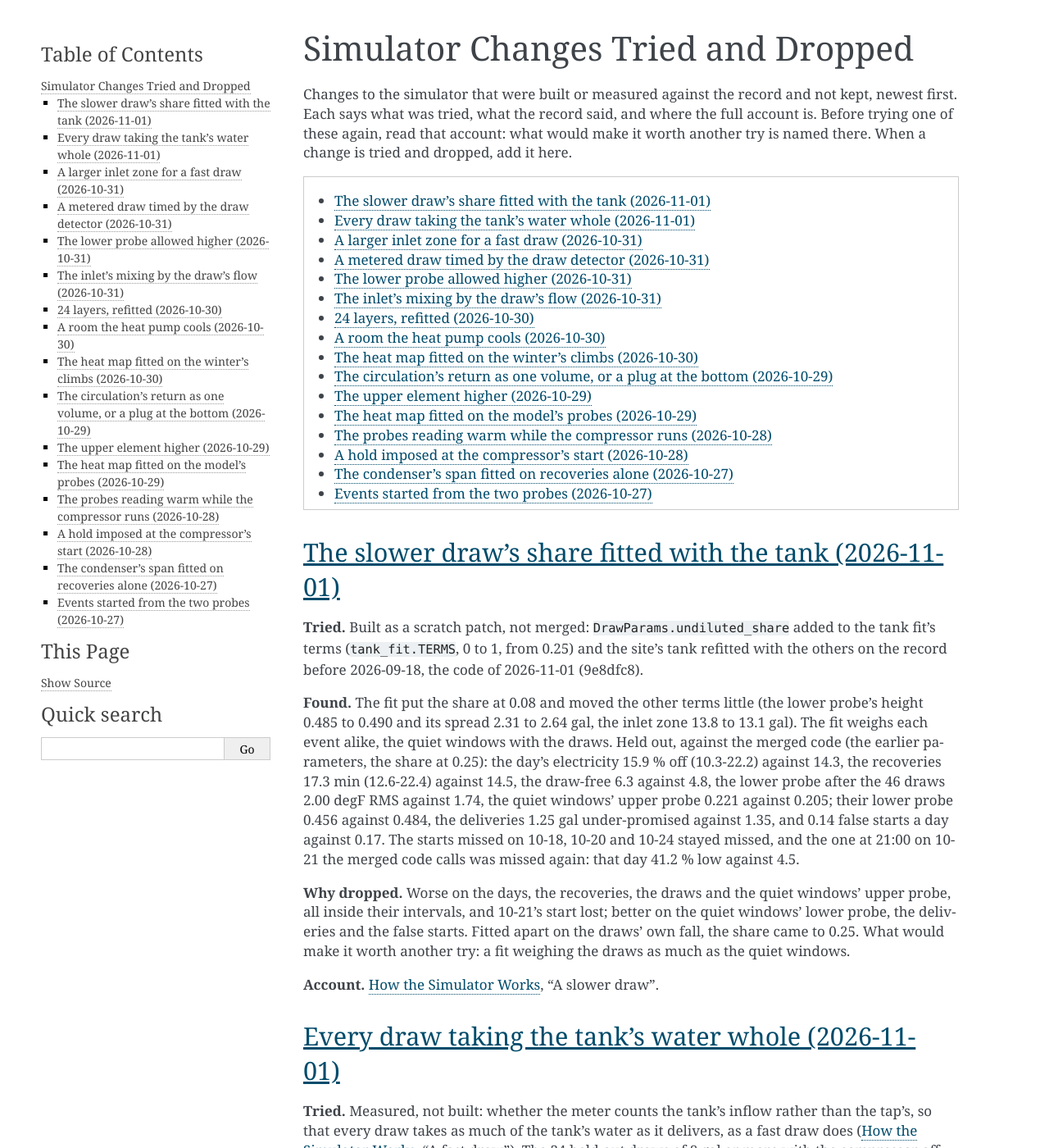
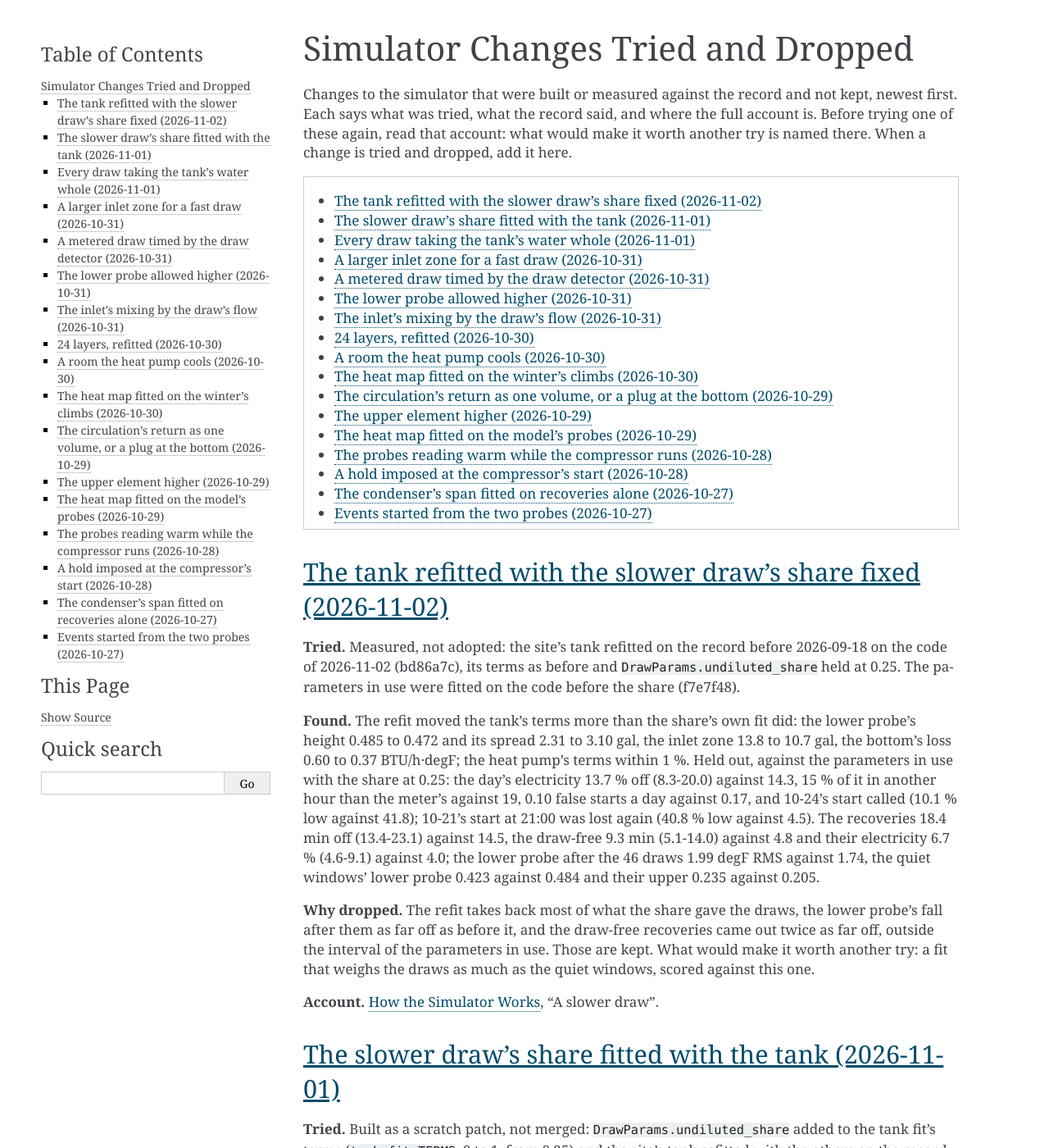
Before and after one commit to eman/nwp500-python, a Sphinx documentation site: the page built from docs/explanation/simulator-tried.rst, in a window 1280 px wide and 1400 px high. Shown: the whole window at 82% size. Built offline with Sphinx 7.4.7, drawn with Linux system fonts in a browser that asks for light colours.

Commit message:
docs(sim): the tank refitted with the slower draw's share fixed, measured and not adopted
Refitted on the code with the share at 0.25 the tank's terms took back
most of what the share gave the draws, and the draw-free recoveries
came out 9.3 min off against 4.8. The parameters in use are kept.

```diff
--- a/docs/explanation/simulator-tried.rst
+++ b/docs/explanation/simulator-tried.rst
@@ -11,6 +11,39 @@ named there. When a change is tried and dropped, add it here.
 .. contents::
    :local:
    :depth: 1
+
+
+The tank refitted with the slower draw's share fixed (2026-11-02)
+=================================================================
+
+**Tried.** Measured, not adopted: the site's tank refitted on the
+record before 2026-09-18 on the code of 2026-11-02 (bd86a7c), its
+terms as before and ``DrawParams.undiluted_share`` held at 0.25. The
+parameters in use were fitted on the code before the share (f7e7f48).
+
+**Found.** The refit moved the tank's terms more than the share's own
+fit did: the lower probe's height 0.485 to 0.472 and its spread 2.31
+to 3.10 gal, the inlet zone 13.8 to 10.7 gal, the bottom's loss 0.60
+to 0.37 BTU/h·degF; the heat pump's terms within 1 %. Held out,
+against the parameters in use with the share at 0.25: the day's
+electricity 13.7 % off (8.3-20.0) against 14.3, 15 % of it in another
+hour than the meter's against 19, 0.10 false starts a day against
+0.17, and 10-24's start called (10.1 % low against 41.8); 10-21's
+start at 21:00 was lost again (40.8 % low against 4.5). The
+recoveries 18.4 min off (13.4-23.1) against 14.5, the draw-free 9.3
+min (5.1-14.0) against 4.8 and their electricity 6.7 % (4.6-9.1)
+against 4.0; the lower probe after the 46 draws 1.99 degF RMS against
+1.74, the quiet windows' lower probe 0.423 against 0.484 and their
+upper 0.235 against 0.205.
+
+**Why dropped.** The refit takes back most of what the share gave the
+draws, the lower probe's fall after them as far off as before it, and
+the draw-free recoveries came out twice as far off, outside the
+interval of the parameters in use. Those are kept. What would make it
+worth another try: a fit that weighs the draws as much as the quiet
+windows, scored against this one.
+
+**Account.** :doc:`simulator-methodology`, "A slower draw".
 
 
 The slower draw's share fitted with the tank (2026-11-01)
```
